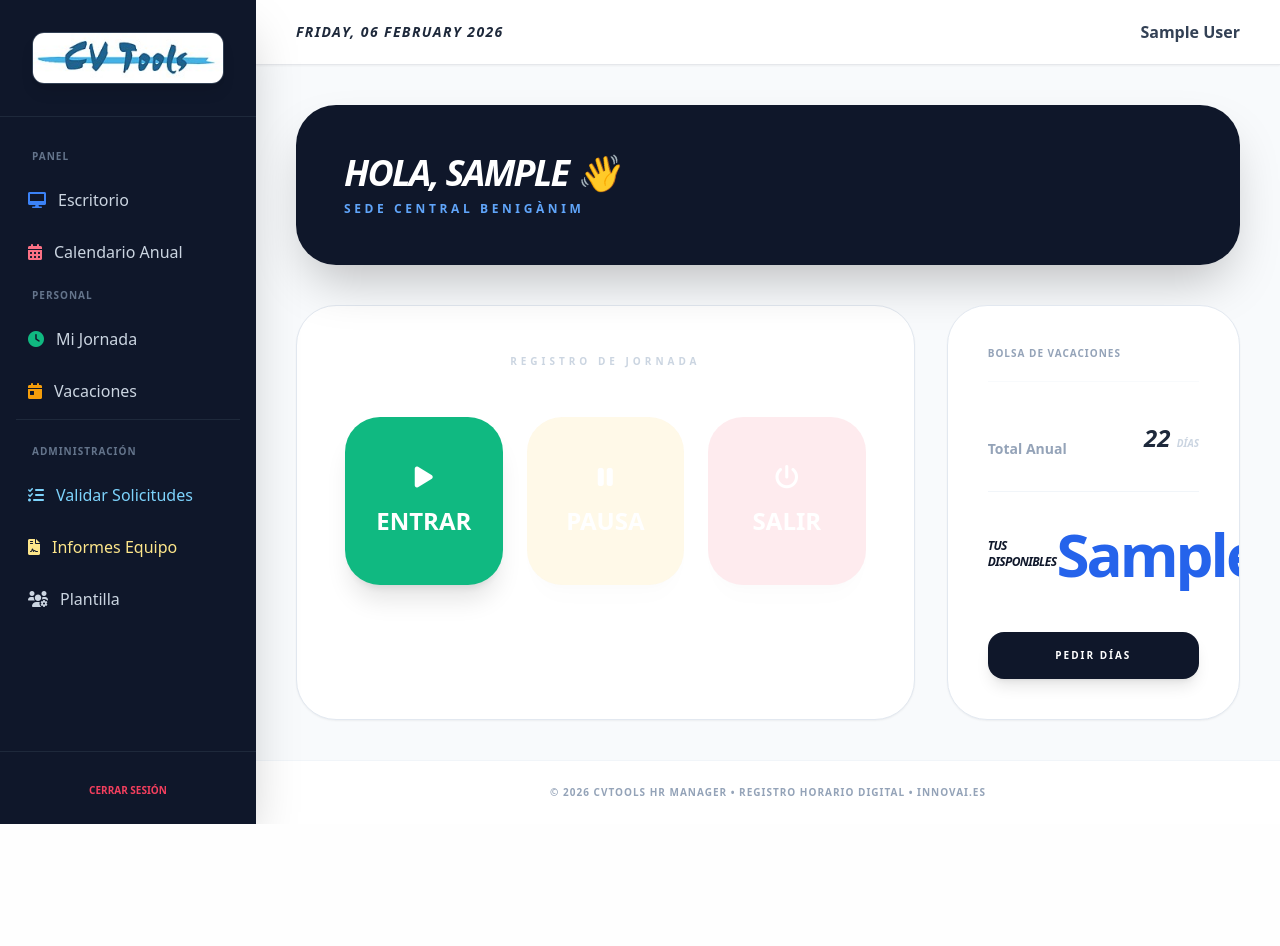
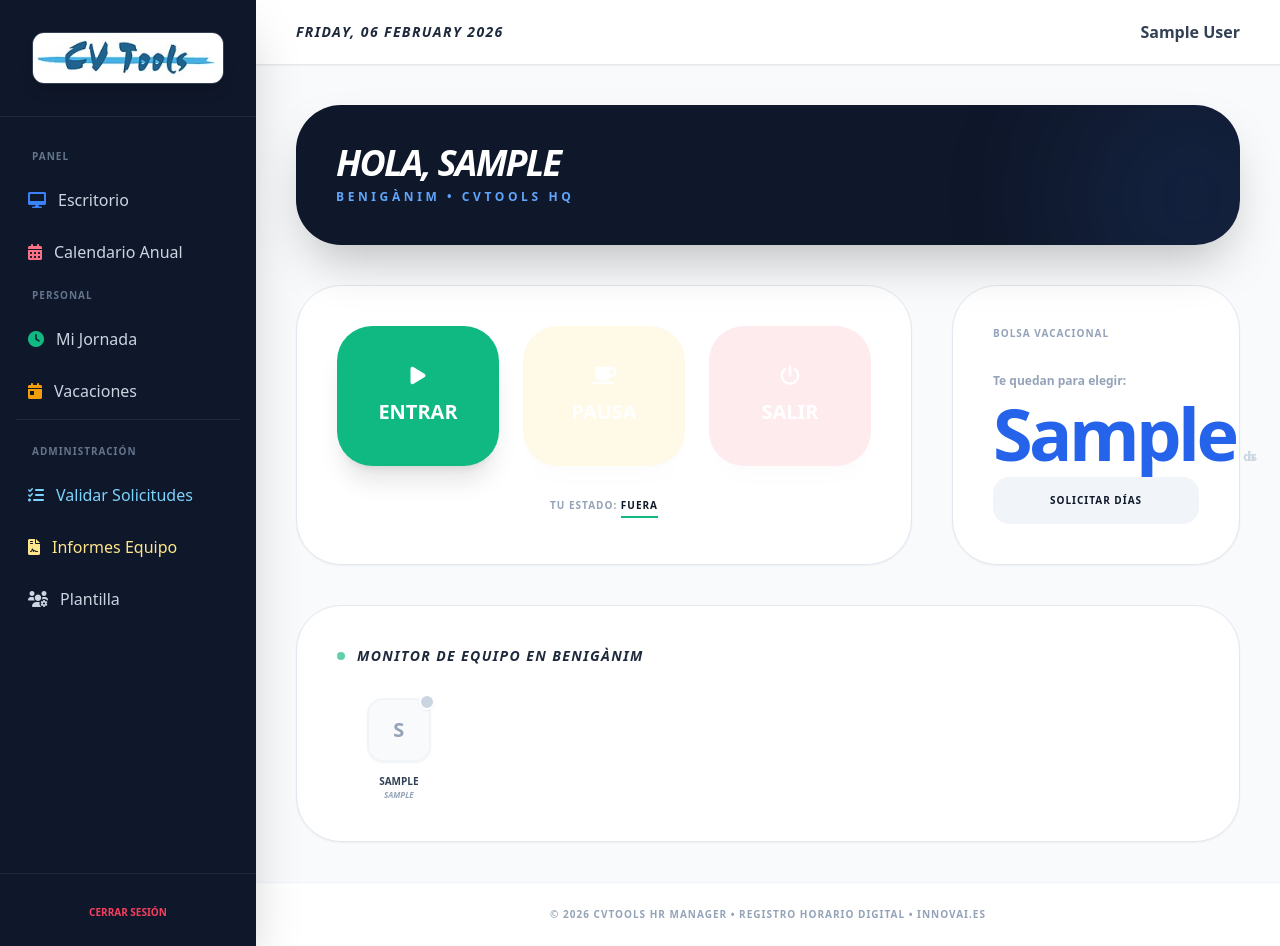
Before and after one commit to Pablo2vbng/AppRegistroHorario, a PHP site: page / in a window 1280 px wide. Before the commit the page ends 824 px from the top, so only its background shows below. Run offline with PHP 8.4, Linux system fonts and the light colour scheme; the visitor is signed in with stand-in values (Sample User, id 1); tables that the repository leaves empty or names only in its code hold one stand-in row (values such as "Sample post"); some libraries are stand-ins or nearby versions.

Commit message:
Actualización turnos

```diff
--- a/views/dashboard.php
+++ b/views/dashboard.php
@@ -7,15 +7,27 @@ $stmtU = $pdo->prepare("SELECT * FROM usuarios WHERE id = ?");
 $stmtU->execute([$miId]);
 $user = $stmtU->fetch();
 
-// 2. ALERTAS PARA CARMEN (ADMIN)
+// 2. ALERTAS Y ESTADOS PARA CARMEN (ADMIN)
 $alertasAusencias = [];
+$estadoPlantilla = [];
 if ($_SESSION['rol'] == 'admin') {
-    // Buscar todas las ausencias pendientes con el nombre del que la pide
-    $sqlA = "SELECT a.*, u.nombre as empleado FROM ausencias a JOIN usuarios u ON a.usuario_id = u.id WHERE a.estado = 'pendiente'";
-    $alertasAusencias = $pdo->query($sqlA)->fetchAll();
+    // Solicitudes pendientes
+    $alertasAusencias = $pdo->query("SELECT a.*, u.nombre as empleado FROM ausencias a JOIN usuarios u ON a.usuario_id = u.id WHERE a.estado = 'pendiente'")->fetchAll();
+
+    // Muro de Presencia: Último estado de cada uno HOY
+    $sqlPresencia = "
+        SELECT u.id, u.nombre, u.horario, f.tipo as ultimo_estado, f.fecha_hora as ultima_hora
+        FROM usuarios u
+        LEFT JOIN (
+            SELECT f1.usuario_id, f1.tipo, f1.fecha_hora
+            FROM fichajes f1
+            WHERE f1.id = (SELECT MAX(f2.id) FROM fichajes f2 WHERE f2.usuario_id = f1.usuario_id AND DATE(f2.fecha_hora) = CURDATE())
+        ) f ON u.id = f.usuario_id
+        ORDER BY u.nombre ASC";
+    $estadoPlantilla = $pdo->query($sqlPresencia)->fetchAll();
 }
 
-// 3. Estado Fichaje
+// 3. Mi Estado Actual
 $stmtMiEstado = $pdo->prepare("SELECT tipo FROM fichajes WHERE usuario_id = ? AND DATE(fecha_hora) = CURDATE() ORDER BY id DESC LIMIT 1");
 $stmtMiEstado->execute([$miId]);
 $miEstadoActual = $stmtMiEstado->fetchColumn() ?: 'fuera';
@@ -28,75 +40,92 @@ $nextFest = $stmtNext->fetch();
 
 <div class="max-w-6xl mx-auto">
 
-    <!-- SECCIÓN DE NOTIFICACIONES PARA CARMEN -->
+    <!-- NOTIFICACIONES ADMIN -->
     <?php if(!empty($alertasAusencias)): ?>
-        <div class="bg-white border-2 border-rose-500 rounded-[40px] p-8 mb-10 shadow-2xl shadow-rose-100 flex flex-col md:flex-row justify-between items-center gap-6">
-            <div class="flex items-center gap-6 text-center md:text-left">
-                <div class="w-16 h-16 bg-rose-500 rounded-2xl flex items-center justify-center text-white text-2xl animate-pulse">
-                    <i class="fas fa-bell"></i>
-                </div>
-                <div>
-                    <h3 class="text-xl font-black text-slate-800 uppercase italic tracking-tighter">Tienes solicitudes pendientes</h3>
-                    <p class="text-slate-400 font-bold text-sm">Carmen, hay <?php echo count($alertasAusencias); ?> peticiones de vacaciones o bajas esperando tu validación.</p>
-                </div>
+        <div class="bg-white border-2 border-rose-500 rounded-[40px] p-6 mb-8 shadow-xl shadow-rose-100 flex flex-col md:flex-row justify-between items-center gap-4 animate-in slide-in-from-top duration-500">
+            <div class="flex items-center gap-4">
+                <div class="w-12 h-12 bg-rose-500 rounded-2xl flex items-center justify-center text-white animate-pulse"><i class="fas fa-bell"></i></div>
+                <p class="text-sm font-black text-slate-800 uppercase italic">Tienes <?php echo count($alertasAusencias); ?> solicitudes esperando validación</p>
             </div>
-            <a href="index.php?p=gestion_ausencias" class="bg-slate-900 text-white px-10 py-4 rounded-2xl font-black uppercase text-xs tracking-widest shadow-lg hover:bg-rose-500 transition duration-300">
-                Validar Ahora
-            </a>
+            <a href="index.php?p=gestion_ausencias" class="bg-slate-900 text-white px-8 py-3 rounded-2xl font-black uppercase text-[10px] tracking-widest hover:bg-rose-600 transition">Gestionar</a>
         </div>
     <?php endif; ?>
 
-    <!-- PANEL BIENVENIDA -->
-    <div class="relative overflow-hidden bg-slate-900 p-8 md:p-12 rounded-[40px] text-white shadow-2xl mb-10">
-        <div class="relative z-10 flex flex-col md:flex-row justify-between items-center gap-6">
-            <div>
-                <h1 class="text-4xl font-black italic uppercase tracking-tighter">Hola, <?php echo explode(' ', $user['nombre'])[0]; ?> 👋</h1>
-                <p class="text-blue-400 font-bold text-xs uppercase tracking-[0.3em] mt-2">Sede Central Benigànim</p>
+    <!-- HEADER BIENVENIDA -->
+    <div class="bg-slate-900 p-10 rounded-[45px] text-white shadow-2xl mb-10 flex flex-col md:flex-row justify-between items-center gap-8 relative overflow-hidden">
+        <div class="relative z-10">
+            <h1 class="text-4xl font-black italic uppercase tracking-tighter leading-none mb-2">Hola, <?php echo explode(' ', $user['nombre'])[0]; ?></h1>
+            <p class="text-blue-400 font-bold text-xs uppercase tracking-[0.3em]">Benigànim • CVTools HQ</p>
+        </div>
+        <?php if($nextFest): ?>
+            <div class="relative z-10 bg-white/10 backdrop-blur-md px-6 py-4 rounded-3xl border border-white/10">
+                <p class="text-[9px] font-black text-blue-300 uppercase tracking-widest mb-1 text-center">Festivo a la vista</p>
+                <p class="font-black text-sm uppercase"><?php echo date('d M', strtotime($nextFest['fecha'])); ?> — <?php echo $nextFest['nombre']; ?></p>
             </div>
-            <?php if($nextFest): ?>
-            <div class="bg-white/5 backdrop-blur-md px-8 py-4 rounded-3xl border border-white/10 text-center">
-                <p class="text-[10px] font-black text-blue-300 uppercase tracking-widest mb-1">Próximo Festivo</p>
-                <p class="font-bold text-sm"><?php echo date('d M', strtotime($nextFest['fecha'])); ?> - <?php echo $nextFest['nombre']; ?></p>
-            </div>
-            <?php endif; ?>
-        </div>
+        <?php endif; ?>
+        <div class="absolute -right-20 -bottom-20 w-64 h-64 bg-blue-500/10 rounded-full blur-3xl"></div>
     </div>
 
-    <div class="grid grid-cols-1 lg:grid-cols-3 gap-8">
-        <!-- REGISTRO JORNADA -->
-        <div class="lg:col-span-2 bg-white rounded-[40px] shadow-sm border border-slate-200 p-8 md:p-12 text-center">
-            <h2 class="text-[10px] font-black mb-12 uppercase tracking-[0.4em] text-slate-300">Registro de Jornada</h2>
+    <div class="grid grid-cols-1 lg:grid-cols-3 gap-10">
+        <!-- FICHAJE -->
+        <div class="lg:col-span-2 bg-white rounded-[45px] shadow-sm border border-slate-200 p-10 text-center">
             <div class="grid grid-cols-1 md:grid-cols-3 gap-6">
-                <button onclick="fichar('entrada')" <?php echo ($miEstadoActual != 'fuera' && $miEstadoActual != 'salida') ? 'disabled' : ''; ?>
-                    class="disabled:opacity-10 bg-emerald-500 hover:bg-emerald-600 text-white py-12 rounded-[35px] font-black text-2xl shadow-xl transition transform active:scale-95 flex flex-col items-center">
-                    <i class="fas fa-play mb-4"></i> ENTRAR
+                <button onclick="fichar('entrada')" <?php echo ($miEstadoActual == 'entrada' || $miEstadoActual == 'reanudar') ? 'disabled' : ''; ?>
+                    class="disabled:opacity-10 bg-emerald-500 hover:bg-emerald-600 text-white py-10 rounded-[35px] font-black text-xl shadow-xl transition transform active:scale-95 flex flex-col items-center">
+                    <i class="fas fa-play mb-3"></i> ENTRAR
                 </button>
                 <button onclick="fichar('pausa')" <?php echo ($miEstadoActual != 'entrada' && $miEstadoActual != 'reanudar') ? 'disabled' : ''; ?>
-                    class="disabled:opacity-10 bg-amber-400 hover:bg-amber-500 text-white py-12 rounded-[35px] font-black text-2xl shadow-xl transition transform active:scale-95 flex flex-col items-center">
-                    <i class="fas fa-pause mb-4"></i> PAUSA
+                    class="disabled:opacity-10 bg-amber-400 hover:bg-amber-500 text-white py-10 rounded-[35px] font-black text-xl shadow-xl transition transform active:scale-95 flex flex-col items-center">
+                    <i class="fas fa-coffee mb-3"></i> PAUSA
                 </button>
                 <button onclick="fichar('salida')" <?php echo ($miEstadoActual == 'salida' || $miEstadoActual == 'fuera') ? 'disabled' : ''; ?>
-                    class="disabled:opacity-10 bg-rose-500 hover:bg-rose-600 text-white py-12 rounded-[35px] font-black text-2xl shadow-xl transition transform active:scale-95 flex flex-col items-center">
-                    <i class="fas fa-power-off mb-4"></i> SALIR
+                    class="disabled:opacity-10 bg-rose-500 hover:bg-rose-600 text-white py-10 rounded-[35px] font-black text-xl shadow-xl transition transform active:scale-95 flex flex-col items-center">
+                    <i class="fas fa-power-off mb-3"></i> SALIR
                 </button>
+            </div>
+            <div class="mt-8 text-[10px] font-black text-slate-400 uppercase tracking-widest">
+                Tu estado: <span class="text-slate-900 border-b-2 border-emerald-500 pb-1"><?php echo $miEstadoActual; ?></span>
             </div>
         </div>
 
         <!-- BOLSA VACACIONES -->
-        <div class="bg-white rounded-[40px] shadow-sm border border-slate-200 p-10 flex flex-col relative overflow-hidden">
-            <h3 class="text-[10px] font-black uppercase tracking-widest text-slate-400 mb-10 border-b border-slate-50 pb-5">Bolsa de Vacaciones</h3>
-            <div class="space-y-8 relative z-10">
-                <div class="flex justify-between items-end">
-                    <p class="text-sm font-bold text-slate-400">Total Anual</p>
-                    <p class="text-2xl font-black text-slate-800 italic">22 <span class="text-[10px] text-slate-300 uppercase">días</span></p>
+        <div class="bg-white rounded-[45px] shadow-sm border border-slate-200 p-10 flex flex-col justify-between">
+            <div>
+                <h3 class="text-[10px] font-black uppercase tracking-widest text-slate-400 mb-8">Bolsa Vacacional</h3>
+                <p class="text-xs font-bold text-slate-400">Te quedan para elegir:</p>
+                <p class="text-7xl font-black text-blue-600 tracking-tighter my-2"><?php echo $user['dias_vacaciones_disponibles']; ?><span class="text-xs ml-2 text-slate-300">días</span></p>
+            </div>
+            <a href="index.php?p=solicitudes" class="block text-center bg-slate-100 hover:bg-blue-600 hover:text-white py-4 rounded-2xl text-[10px] font-black uppercase tracking-widest transition duration-300">Solicitar días</a>
+        </div>
+
+        <!-- MURO DE PRESENCIA (SOLO CARMEN) -->
+        <?php if($_SESSION['rol'] == 'admin'): ?>
+        <div class="lg:col-span-3 bg-white rounded-[45px] shadow-sm border border-slate-200 p-10">
+            <h3 class="text-sm font-black text-slate-800 uppercase italic tracking-widest mb-8 flex items-center">
+                <span class="w-2 h-2 bg-emerald-500 rounded-full mr-3 animate-pulse"></span>
+                Monitor de Equipo en Benigànim
+            </h3>
+            <div class="grid grid-cols-2 md:grid-cols-4 lg:grid-cols-6 gap-6">
+                <?php foreach($estadoPlantilla as $p):
+                    $colorDot = 'bg-slate-300';
+                    $border = 'border-slate-100';
+                    if($p['ultimo_estado'] == 'entrada' || $p['ultimo_estado'] == 'reanudar') { $colorDot = 'bg-emerald-500'; $border = 'border-emerald-500'; }
+                    if($p['ultimo_estado'] == 'pausa') { $colorDot = 'bg-amber-500'; $border = 'border-amber-500'; }
+                ?>
+                <div class="flex flex-col items-center group">
+                    <div class="relative mb-3">
+                        <div class="w-16 h-16 rounded-2xl bg-slate-50 border-2 <?php echo $border; ?> flex items-center justify-center font-black text-slate-400 text-xl shadow-sm group-hover:scale-110 transition">
+                            <?php echo substr($p['nombre'], 0, 1); ?>
+                        </div>
+                        <div class="absolute -top-1 -right-1 w-4 h-4 <?php echo $colorDot; ?> border-2 border-white rounded-full shadow-sm"></div>
+                    </div>
+                    <p class="text-[10px] font-black text-slate-700 uppercase"><?php echo explode(' ', $p['nombre'])[0]; ?></p>
+                    <p class="text-[8px] font-bold text-slate-400 uppercase italic"><?php echo $p['horario']; ?></p>
                 </div>
-                <div class="pt-8 border-t border-slate-100 flex justify-between items-center">
-                    <p class="text-xs font-black text-slate-900 uppercase italic tracking-tighter">Tus Disponibles</p>
-                    <p class="text-6xl font-black text-blue-600 tracking-tighter"><?php echo $user['dias_vacaciones_disponibles']; ?></p>
-                </div>
+                <?php endforeach; ?>
             </div>
-            <a href="index.php?p=solicitudes" class="mt-12 block text-center bg-slate-900 text-white py-4 rounded-2xl text-[10px] font-black uppercase tracking-[0.2em] shadow-lg">Pedir días</a>
         </div>
+        <?php endif; ?>
     </div>
 </div>
 
```
Also changed, not shown: api/solicitudes_gestionar.php (+37 -1 lines), views/calendario_anual.php (+47 -40 lines), views/jornada.php (+49 -46 lines).
